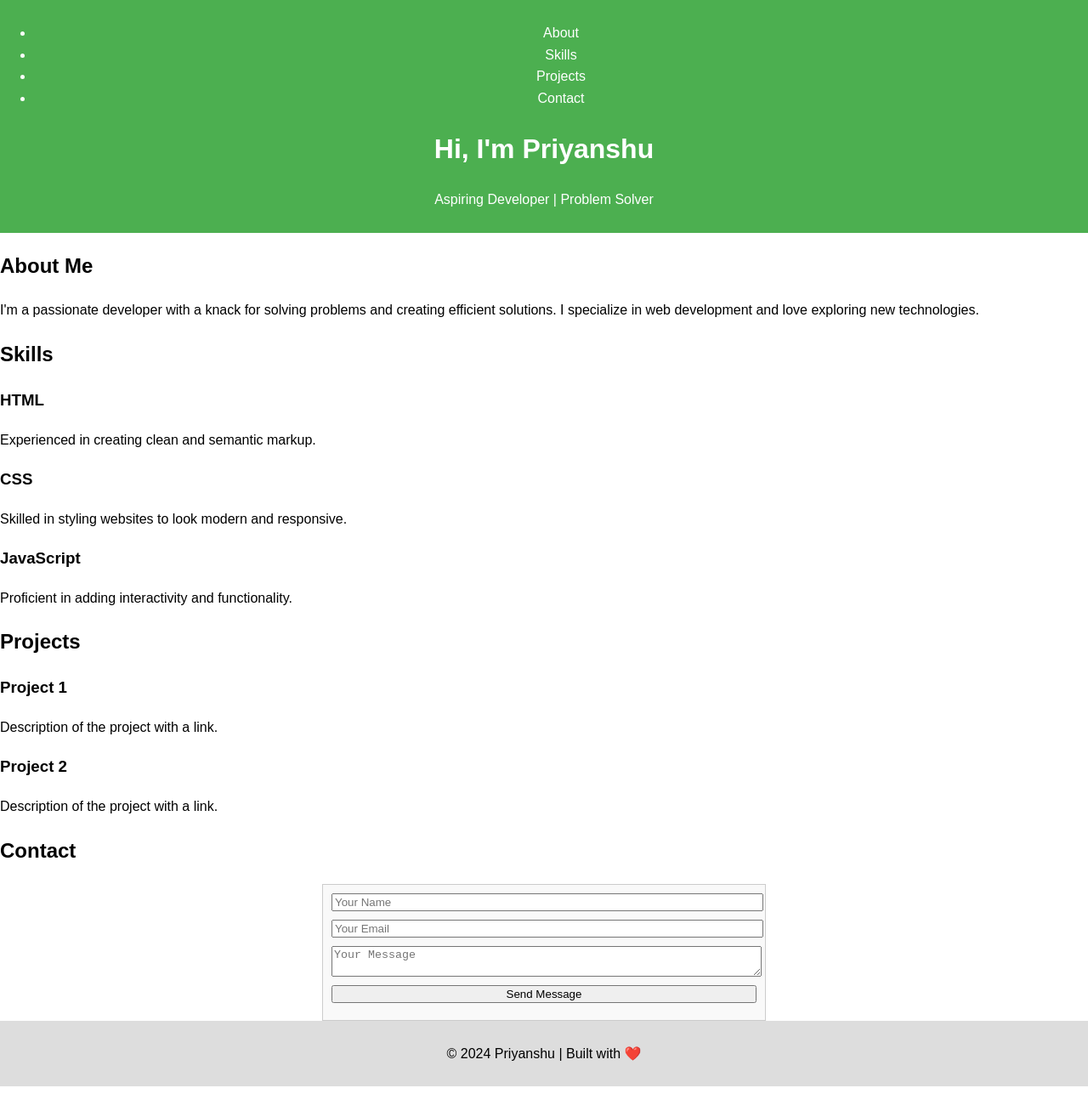
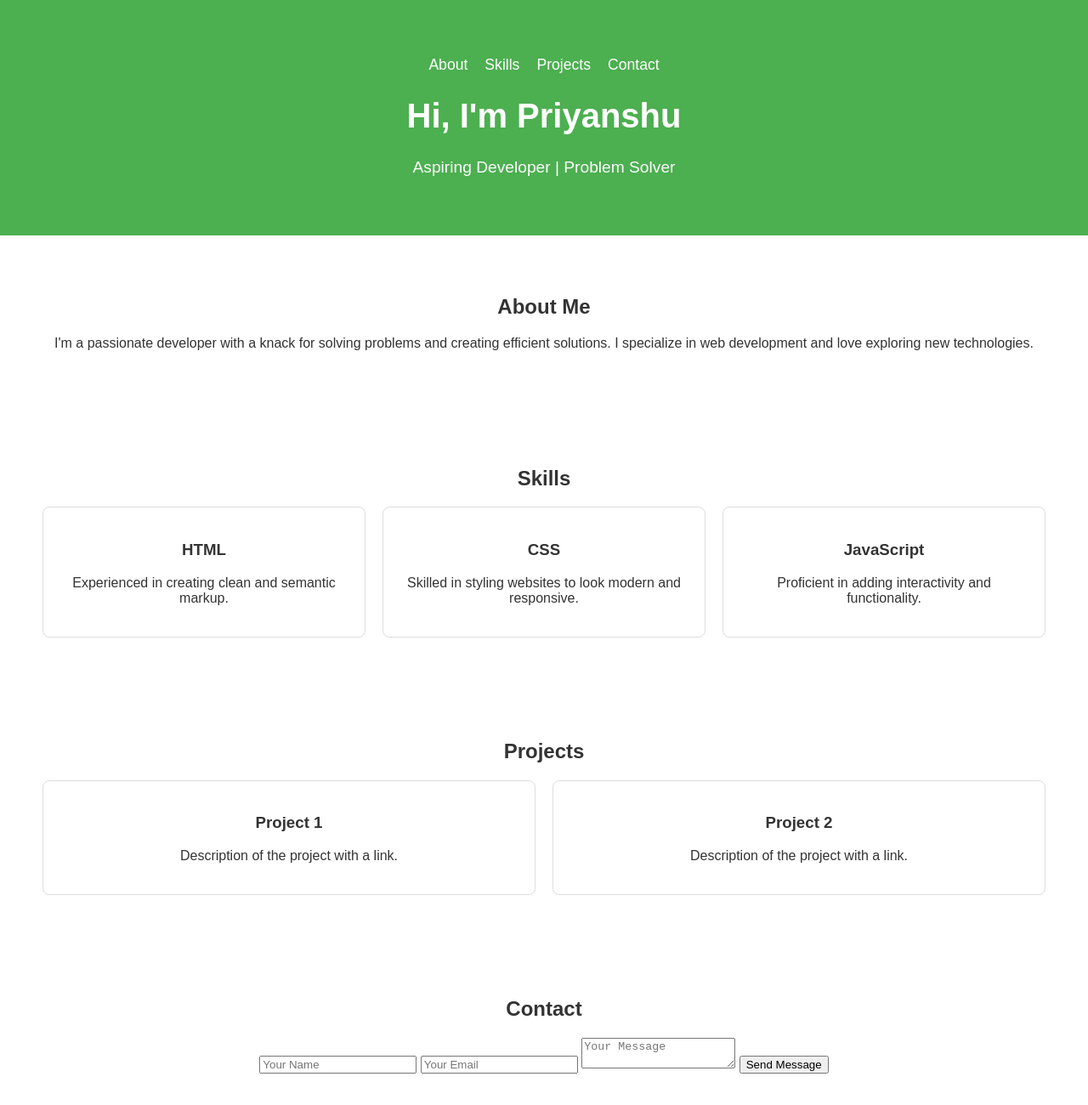
Before and after one commit to priyanshu322/STUDENT-MARKETPLACE, a plain HTML site: page index.html in a window 1280 px wide. Shown: the top 1300 px of the page at 85% size. Before the commit the page ends 1278 px from the top, so only its background shows below. Drawn offline with Linux system fonts and the light colour scheme.

Commit message:
Update styles.css

```diff
--- a/styles.css
+++ b/styles.css
@@ -1,47 +1,60 @@
+/* General Styles */
 body {
-  font-family: Arial, sans-serif;
-  line-height: 1.6;
+  font-family: 'Arial', sans-serif;
   margin: 0;
   padding: 0;
+  color: #333;
 }
 
 header {
+  text-align: center;
+  padding: 50px;
   background: #4CAF50;
   color: white;
-  padding: 10px 0;
+}
+
+header h1 {
+  font-size: 2.5em;
+}
+
+header p {
+  font-size: 1.2em;
+}
+
+nav ul {
+  list-style: none;
+  padding: 0;
+  display: flex;
+  justify-content: center;
+  gap: 20px;
+}
+
+nav a {
+  text-decoration: none;
+  color: white;
+  font-size: 1.1em;
+}
+
+section {
+  padding: 50px;
   text-align: center;
 }
 
-nav a {
-  margin: 0 10px;
-  color: white;
-  text-decoration: none;
+.skills-grid, .projects-grid {
+  display: grid;
+  grid-template-columns: repeat(auto-fit, minmax(200px, 1fr));
+  gap: 20px;
 }
 
-nav a:hover {
-  text-decoration: underline;
-}
-
-main {
+.skill, .project {
+  border: 1px solid #ddd;
   padding: 20px;
+  border-radius: 8px;
 }
 
 footer {
+  background: #333;
+  color: white;
   text-align: center;
-  padding: 10px;
-  background: #ddd;
+  padding: 20px;
 }
-
-form {
-  max-width: 500px;
-  margin: auto;
-  padding: 10px;
-  border: 1px solid #ccc;
-  background: #f9f9f9;
-}
-
-form label, form input, form textarea, form button {
-  display: block;
-  width: 100%;
-  margin-bottom: 10px;
-}
```
